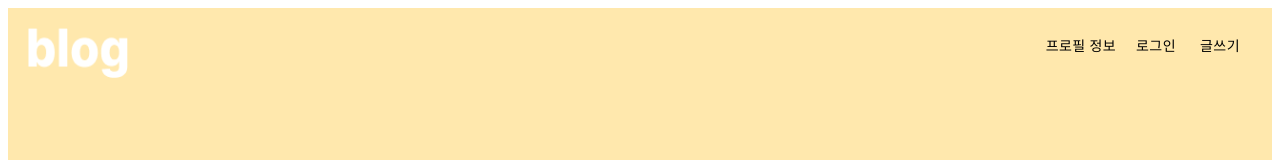
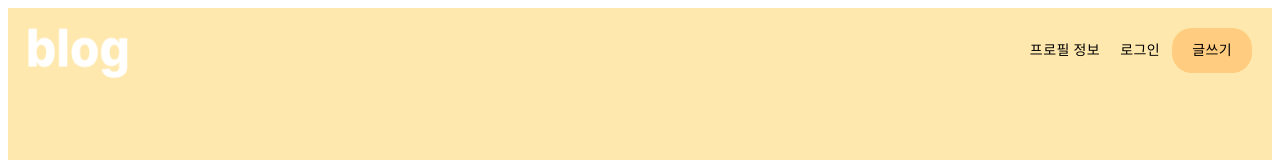
Before and after one commit to geezers-io/Blog_Project, a Next.js app: page / in a window 1280 px wide. Shown: the top 160 px of the page. Built offline with nearby package versions, Linux system fonts and the light colour scheme.

Commit message:
feat: button style fixed

```diff
--- a/src/components/layout/PageHeader.tsx
+++ b/src/components/layout/PageHeader.tsx
@@ -41,7 +41,9 @@ const PageHeader = () => {
                       <a style={{ textDecoration: 'none', color: 'black' }}>로그인</a>
                     </Link>
                   </Button>
-                  <Button style={{ color: 'black' }}>
+                  <Button
+                    style={{ color: 'black', borderRadius: '20px', backgroundColor: '#ffcc80', padding: '10px 20px' }}
+                  >
                     <Link href="/guestbook" passHref>
                       <a style={{ textDecoration: 'none', color: 'black' }}>글쓰기</a>
                     </Link>
```
